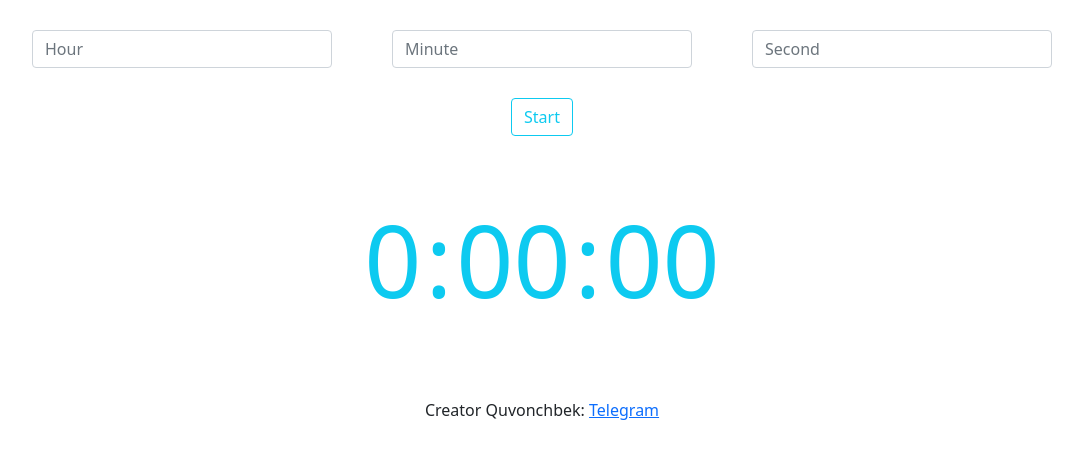
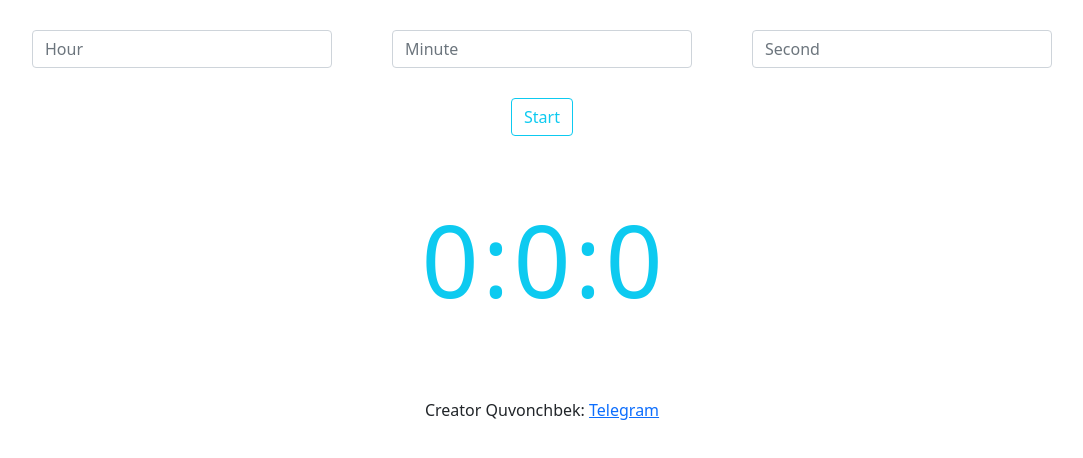
Before and after one commit to quvonchbek17/pomidor-timer, a plain HTML site: page index.html in a window 1280 px wide. Shown: the whole page, without its empty margins (98-1181 px from the left). Drawn offline with Linux system fonts and the light colour scheme.

Commit message:
add time

```diff
--- a/index.html
+++ b/index.html
@@ -54,9 +54,9 @@
       <div class="time d-flex justify-content-center mt-5">
         <p class="hourTime">0</p>
         <span class="d-inline-block">:</span>
-        <p class="minuteTime">00</p>
+        <p class="minuteTime">0</p>
         <span class="d-inline-block">:</span>
-        <p class="secondTime">00</p>
+        <p class="secondTime">0</p>
       </div>
       <p class="text-center mt-5">
         Creator Quvonchbek:
```
